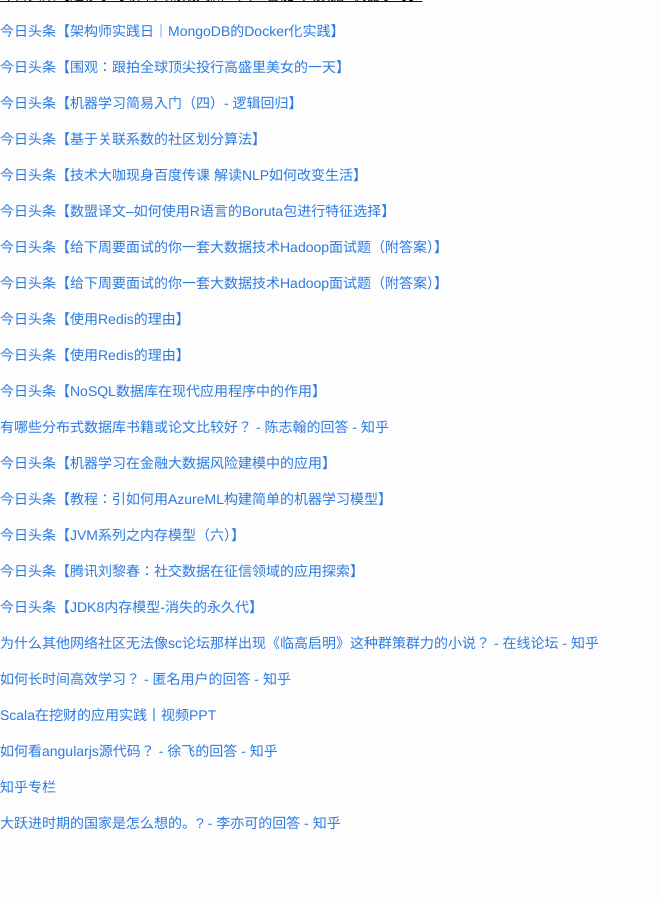
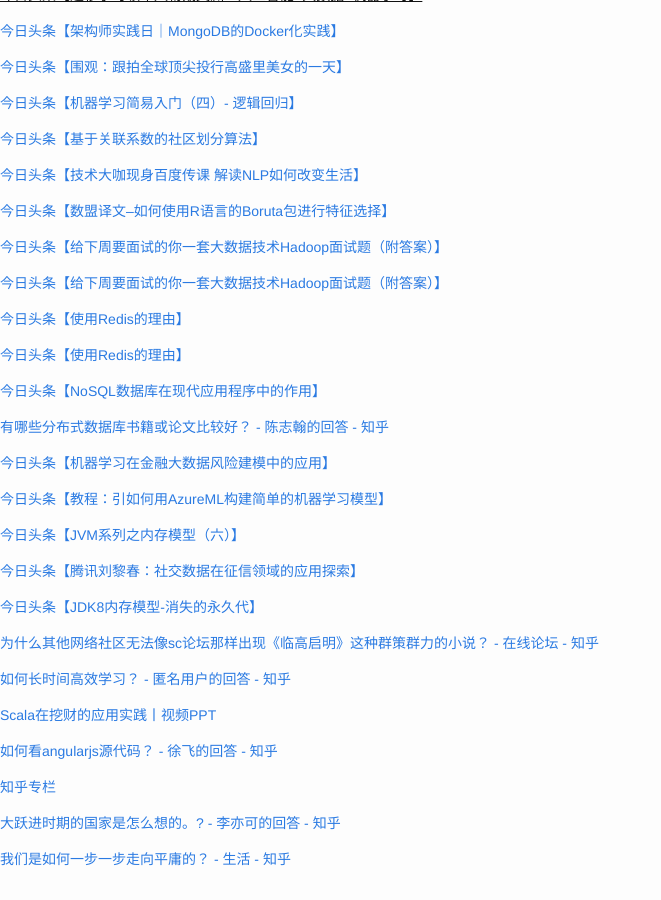
Before and after one commit to cnwarden/cnwarden.github.io, a Jekyll site: the page built from fav/index.md, in a window 1280 px wide and 900 px high, scrolled down 6750 px. Shown: the whole window, without its empty margins (0-661 px from the left). Built offline with Jekyll 4.4.1, drawn with Linux system fonts in a browser that asks for light colours; emoji names are drawn with the system emoji font; before the commit the page ends 7614 px from its top, so only the background shows below that.

Commit message:
auto commit

```diff
--- a/fav/index.md
+++ b/fav/index.md
@@ -420,3 +420,5 @@ title:  fav
 [知乎专栏](http://zhuanlan.zhihu.com/zuodesign/20665039)
 
 [大跃进时期的国家是怎么想的。? - 李亦可的回答 - 知乎](http://www.zhihu.com/question/29217693/answer/92523826)
+
+[我们是如何一步一步走向平庸的？ - 生活 - 知乎](https://www.zhihu.com/question/33220674)
```
